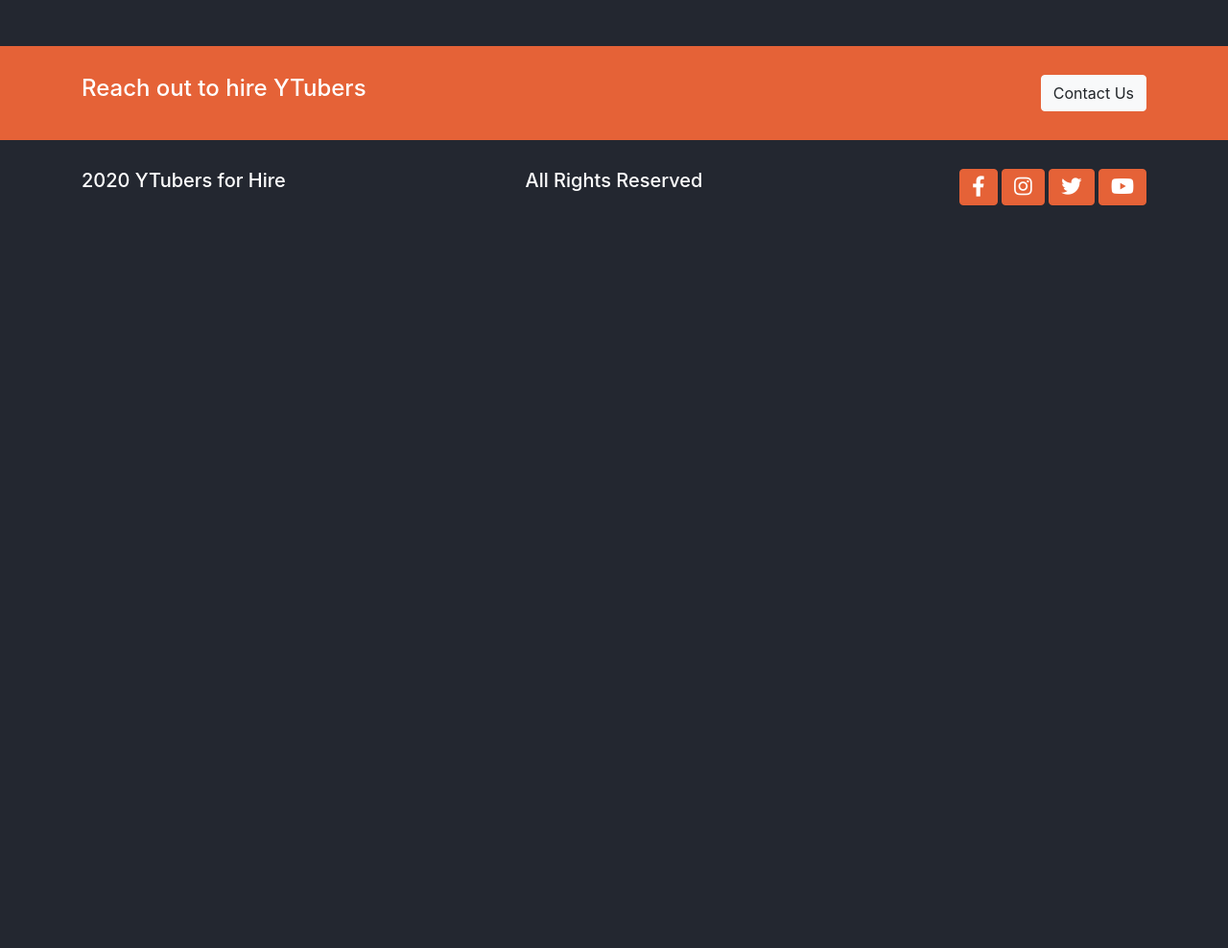
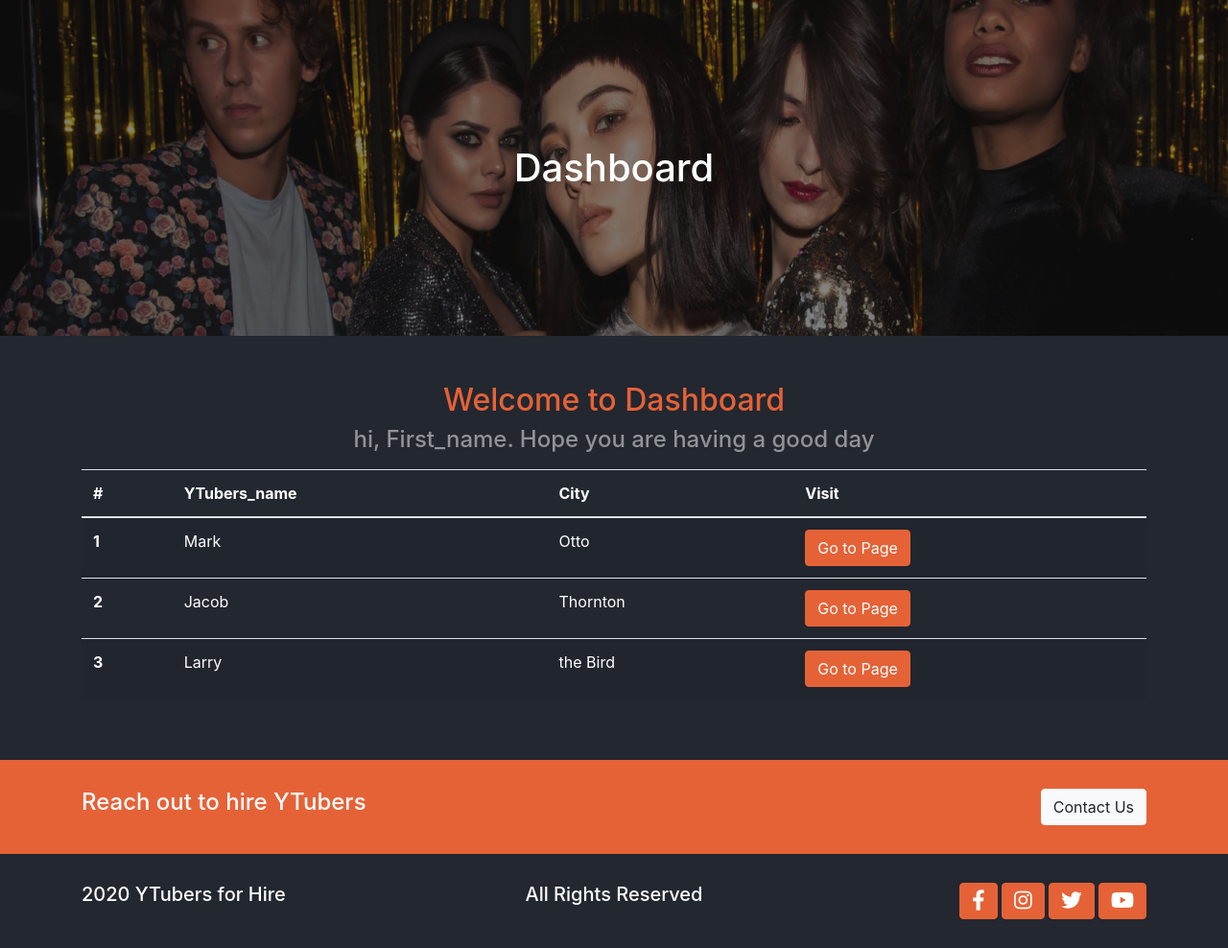
Before and after one commit to atul120212/100Days_of_Django, a Django app: page /accounts/dashboard in a window 1280 px wide. Shown: the part 109-1097 px from the top of the page at 96% size. Before the commit the page ends 323 px from the top, so only its background shows below. Run offline with Django 4.2, Linux system fonts and the light colour scheme.

Commit message:
day28_completed

```diff
--- a/templates/accounts/dashboard.html
+++ b/templates/accounts/dashboard.html
@@ -2,5 +2,61 @@
 {% load static %}
 {% block content %}
 
+<main class="contact-us">
+    <div class="banner">
+      <img src="{% static './assets/images/bg-banner.png' %}" alt="" class="img-fluid w-100">
+      <h1 class="text-center">
+        Dashboard
+      </h1>
+    </div>
+
+    <section class="container mt-5">
+      <h2 class="text-center">Welcome to Dashboard</h2>
+      <h4 class="text-center text-white-50">
+        hi, First_name. Hope you are having a good day
+      </h4>
+
+      <div class="table-responsive- mt-3">
+
+        <table class="table table-striped">
+          <thead>
+            <tr>
+              <th scope="col">#</th>
+              <th scope="col">YTubers_name</th>
+              <th scope="col">City</th>
+              <th scope="col">Visit</th>
+            </tr>
+          </thead>
+          <tbody>
+            <tr>
+              <th scope="row">1</th>
+              <td>Mark</td>
+              <td>Otto</td>
+              <td>
+                <div class="btn btn-accent">Go to Page </div>
+              </td>
+            </tr>
+            <tr>
+              <th scope="row">2</th>
+              <td>Jacob</td>
+              <td>Thornton</td>
+              <td>
+                <div class="btn btn-accent">Go to Page </div>
+              </td>
+            </tr>
+            <tr>
+              <th scope="row">3</th>
+              <td>Larry</td>
+              <td>the Bird</td>
+              <td>
+                <div class="btn btn-accent">Go to Page </div>
+              </td>
+            </tr>
+          </tbody>
+        </table>
+      </div>
+
+    </section>
+  </main>
 
 {% endblock %}
```
